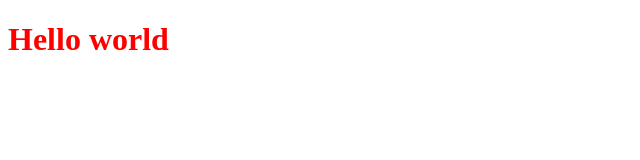
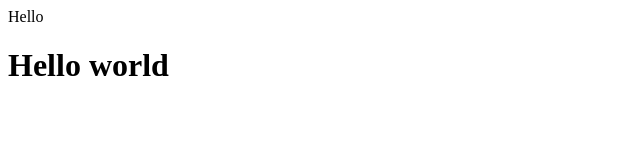
Before and after one commit to luckyr0bot/earthupdates, a plain HTML site: page index.html in a window 1280 px wide. Shown: the whole page, without its empty margins (0-640 px from the left). Drawn offline with Linux system fonts and the light colour scheme.

Commit message:
Update index.html

```diff
--- a/index.html
+++ b/index.html
@@ -4,9 +4,12 @@
   <title>Earth Updates</title>
 </head>
 <body>
+  <header>
+    Hello
+  </header>
   <style>
-    h1{
-      color:red;
+    header{
+      position: sticky;
     }
   </style>
   <h1>Hello world</h1>
```
